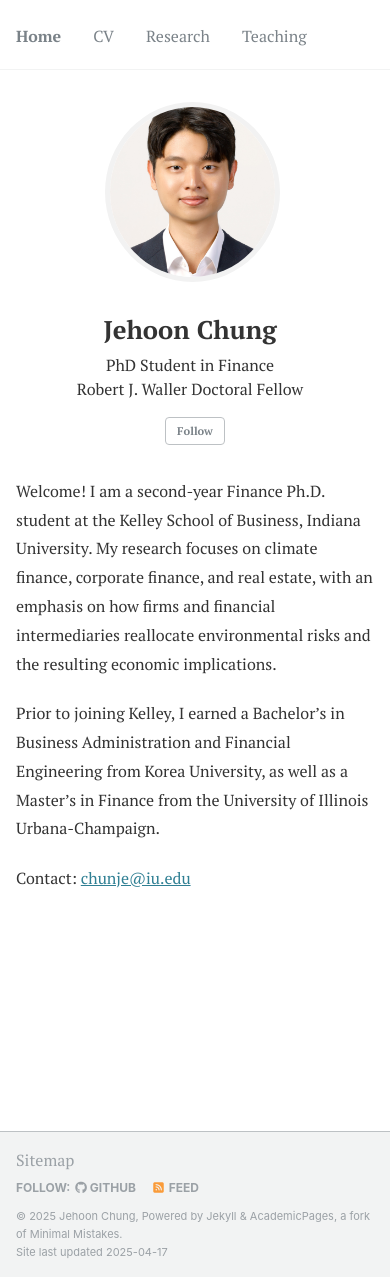
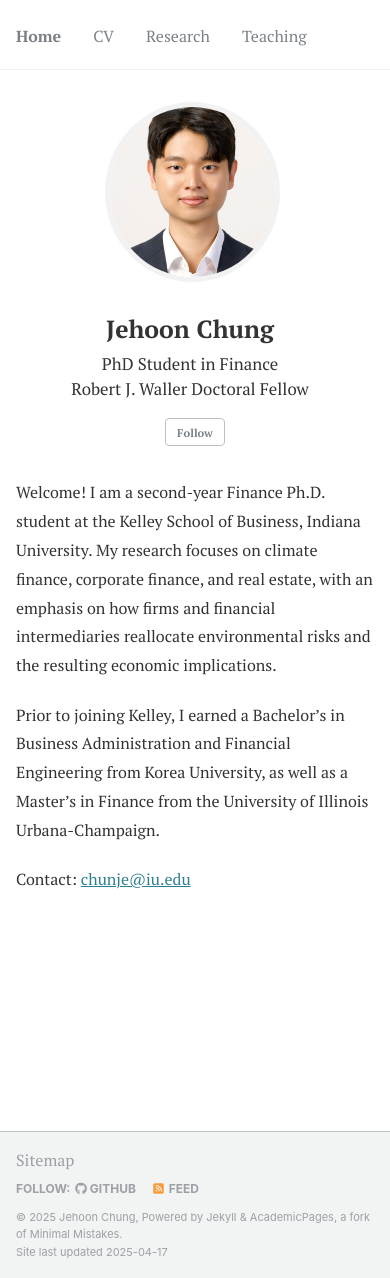
Before and after one commit to JehoonChung/jehoonchung.github.io, a Jekyll site: the page built from _pages/about.md, in a window 390 px wide and 1278 px high. Built offline with Jekyll 4.4.1, drawn with Linux system fonts in a browser that asks for light colours.

Commit message:
Update _custom.scss

```diff
--- a/_sass/_custom.scss
+++ b/_sass/_custom.scss
@@ -58,11 +58,11 @@
 
     .author__name {
       margin-bottom: 0.5rem !important;
-      font-size: 1.6rem !important; /* Increased from 2rem */
+      font-size: 1.55rem !important; /* Increased from 2rem */
     }
 
     .author__bio {
-      font-size: 1.0rem !important; /* Increased from 1.2rem */
+      font-size: 1.05rem !important; /* Increased from 1.2rem */
     }
   }
 
```
